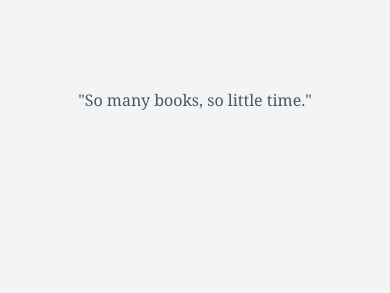
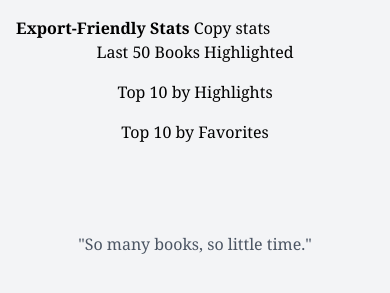
Before and after one commit to ecntu/moonwise, a Flask app: template templates/stats.html in a window 390 px wide. Shown: the part 464-757 px from the top of the page. Run offline with Flask 3, Linux system fonts and the light colour scheme; the template is opened without the code that fills it, so the values that code supplies are empty; the visitor is signed in with stand-in values (Sample User, id 1); some libraries are stand-ins or nearby versions.

Commit message:
private stats for export

```diff
--- a/db.py
+++ b/db.py
@@ -196,7 +196,7 @@
         return result["book_title"] if result else book_str
 
 
-def get_highlight_stats(n_recent_books=5):
+def get_highlight_stats(n_recent_books=5, n_recent_books_detailed=50, n_top_books=10):
     """Get various statistics about highlights collection"""
     with get_db() as conn:
         stats = {}
@@ -236,6 +236,51 @@
         LIMIT {n_recent_books}
         """).fetchall()
 
+        # Detailed recent books for recommender export
+        stats["recent_books_detailed"] = conn.execute("""
+        SELECT
+            book_title,
+            MAX(author) as author,
+            COUNT(*) as total_highlights,
+            SUM(CASE WHEN favorite = 1 THEN 1 ELSE 0 END) as favorite_highlights,
+            MAX(timestamp) as last_highlight_date
+        FROM highlights
+        WHERE deleted = 0
+        GROUP BY book_title
+        ORDER BY last_highlight_date DESC
+        LIMIT ?
+        """, (n_recent_books_detailed,)).fetchall()
+
+        # Top books by highlight volume
+        stats["top_books_by_highlights"] = conn.execute("""
+        SELECT
+            book_title,
+            MAX(author) as author,
+            COUNT(*) as total_highlights,
+            SUM(CASE WHEN favorite = 1 THEN 1 ELSE 0 END) as favorite_highlights,
+            MAX(timestamp) as last_highlight_date
+        FROM highlights
+        WHERE deleted = 0
+        GROUP BY book_title
+        ORDER BY total_highlights DESC, last_highlight_date DESC
+        LIMIT ?
+        """, (n_top_books,)).fetchall()
+
+        # Top books by favorite highlights
+        stats["top_books_by_favorites"] = conn.execute("""
+        SELECT
+            book_title,
+            MAX(author) as author,
+            COUNT(*) as total_highlights,
+            SUM(CASE WHEN favorite = 1 THEN 1 ELSE 0 END) as favorite_highlights,
+            MAX(timestamp) as last_highlight_date
+        FROM highlights
+        WHERE deleted = 0
+        GROUP BY book_title
+        ORDER BY favorite_highlights DESC, total_highlights DESC, last_highlight_date DESC
+        LIMIT ?
+        """, (n_top_books,)).fetchall()
+
         # Monthly activity
         stats["monthly_activity"] = conn.execute("""
         SELECT
--- a/templates/stats.html
+++ b/templates/stats.html
@@ -60,6 +60,46 @@
             </div>
         </div>
     </div>
+    {% if g.logged_in %}
+    <div class="row justify-content-center">
+        <div class="col-md-10 mb-4">
+            <div class="card h-100">
+                <div class="card-header d-flex justify-content-between align-items-center">
+                    <strong>Export-Friendly Stats</strong>
+                    <button id="copyStatsButton" class="btn btn-outline-primary btn-sm">Copy stats</button>
+                </div>
+                <div class="card-body">
+                    <div class="mb-4 stats-export-section" data-section-title="Last 50 Books Highlighted">
+                        <h5 class="text-center mb-3">Last 50 Books Highlighted</h5>
+                        <ul class="list-unstyled mb-0">
+                            {% for book in stats.recent_books_detailed %}
+                            <li><strong>{{ book.book_title }}</strong> (Author: {{ book.author or 'Unknown' }}, Highlights: {{ book.total_highlights }}, Favorites: {{ book.favorite_highlights }}, Last highlight: {{ book.last_highlight_date | str_to_date }})</li>
+                            {% endfor %}
+                        </ul>
+                    </div>
+                    <div class="row">
+                        <div class="col-md-6 stats-export-section mb-4" data-section-title="Top 10 by Highlights">
+                            <h5 class="text-center mb-3">Top 10 by Highlights</h5>
+                            <ul class="list-unstyled mb-0">
+                                {% for book in stats.top_books_by_highlights %}
+                                <li><strong>{{ book.book_title }}</strong> (Author: {{ book.author or 'Unknown' }}, Highlights: {{ book.total_highlights }}, Favorites: {{ book.favorite_highlights }})</li>
+                                {% endfor %}
+                            </ul>
+                        </div>
+                        <div class="col-md-6 stats-export-section mb-4" data-section-title="Top 10 by Favorites">
+                            <h5 class="text-center mb-3">Top 10 by Favorites</h5>
+                            <ul class="list-unstyled mb-0">
+                                {% for book in stats.top_books_by_favorites %}
+                                <li><strong>{{ book.book_title }}</strong> (Author: {{ book.author or 'Unknown' }}, Highlights: {{ book.total_highlights }}, Favorites: {{ book.favorite_highlights }})</li>
+                                {% endfor %}
+                            </ul>
+                        </div>
+                    </div>
+                </div>
+            </div>
+        </div>
+    </div>
+    {% endif %}
     <br>
 
 </div>
@@ -107,5 +147,32 @@
             }
         }
     });
+
+    const copyStatsButton = document.getElementById('copyStatsButton');
+    if (copyStatsButton) {
+        copyStatsButton.addEventListener('click', async () => {
+            const sections = document.querySelectorAll('.stats-export-section');
+            const lines = Array.from(sections).map(section => {
+                const title = section.dataset.sectionTitle;
+                const items = Array.from(section.querySelectorAll('li'))
+                    .map(li => li.textContent.trim())
+                    .filter(text => text.length);
+                if (!items.length) return null;
+                return `${title}: ${items.join('; ')}`;
+            }).filter(Boolean);
+
+            if (!lines.length) return;
+
+            const originalLabel = copyStatsButton.textContent;
+            try {
+                await navigator.clipboard.writeText(lines.join('\n'));
+                copyStatsButton.textContent = 'Copied!';
+            } catch (err) {
+                copyStatsButton.textContent = 'Copy failed';
+            } finally {
+                setTimeout(() => copyStatsButton.textContent = originalLabel, 2000);
+            }
+        });
+    }
 </script>
 {% endblock %}
```
